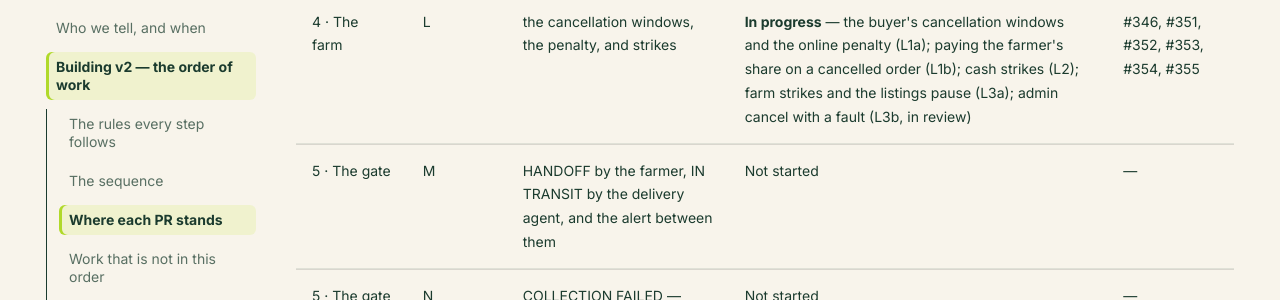
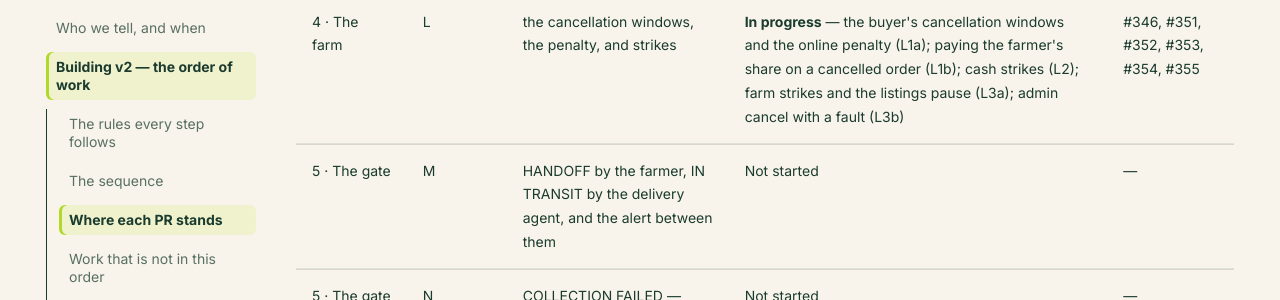
Before and after one commit to cropdoor/cropdoor-almanac, an MkDocs documentation site: the page built from docs/domain/order-delivery-flow-v2-build-order.md, in a window 1280 px wide and 900 px high, scrolled down 7367 px. Shown: the part 247-547 px from the top of the window. Built offline with MkDocs 1.6.1 and Material for MkDocs 9.7.7, drawn with Linux system fonts in a browser that asks for light colours; some web fonts are replaced; comment, search, counter and statistics services are not loaded.

Commit message:
L3b merged (#355)

```diff
--- a/docs/domain/order-delivery-flow-v2-build-order.md
+++ b/docs/domain/order-delivery-flow-v2-build-order.md
@@ -72,7 +72,7 @@ The one place that says what is finished. A PR is **Done** only once it is merge
 | 3 · Money rails | I | refund a cash buyer by mobile money — and collect the buyer payout destination nothing else collects | **Done** | #317 |
 | 4 · The farm | J | the availability check — the form, the photos, the outcomes, the overdue list | **Done** — the check (J1), its outcome acting (J2: Not available cancels free, Short to Admin-Ops), the awaiting-check list with its 8-working-hour deadline (J3); field agents told on acceptance and given their own list (J4); the check's outcome on the admin orders list, with a filter (J5) | #332, #333, #334, #335, #336 |
 | 4 · The farm | K | READY and the crew gate, with the acceptance and READY deadlines | **Done** — no check, no crew, with the no-field-agent exception, the READY time and the awaiting-crew list (K1); unaccepted orders cancelled after 24 hours (K2), with its own on/off switch | #337, #338, #339 |
-| 4 · The farm | L | the cancellation windows, the penalty, and strikes | **In progress** — the buyer's cancellation windows and the online penalty (L1a); paying the farmer's share on a cancelled order (L1b); cash strikes (L2); farm strikes and the listings pause (L3a); admin cancel with a fault (L3b, in review) | #346, #351, #352, #353, #354, #355 |
+| 4 · The farm | L | the cancellation windows, the penalty, and strikes | **In progress** — the buyer's cancellation windows and the online penalty (L1a); paying the farmer's share on a cancelled order (L1b); cash strikes (L2); farm strikes and the listings pause (L3a); admin cancel with a fault (L3b) | #346, #351, #352, #353, #354, #355 |
 | 5 · The gate | M | HANDOFF by the farmer, IN TRANSIT by the delivery agent, and the alert between them | Not started | — |
 | 5 · The gate | N | COLLECTION FAILED — reasons, the check made void, retry through READY | Not started | — |
 | 5 · The gate | O | the farmer paid in full after HANDOFF, whatever follows | Not started | — |
```
